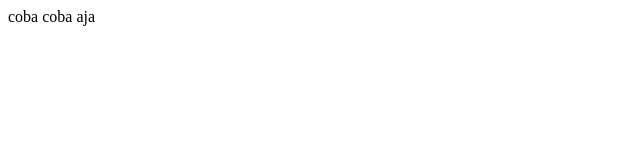
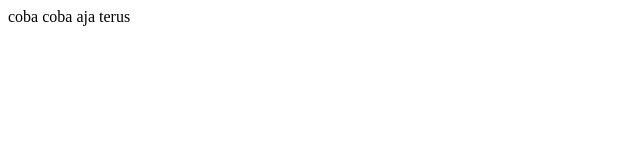
Before and after one commit to bintangprajudha/git-remote-test2, a plain HTML site: page coba.html in a window 1280 px wide. Shown: the full height of the page, 0-640 px from the left. Drawn offline with Linux system fonts and the light colour scheme.

Commit message:
menambah teks

```diff
--- a/coba.html
+++ b/coba.html
@@ -6,6 +6,6 @@
     <title>Document</title>
 </head>
 <body>
-    coba coba aja
+    coba coba aja terus
 </body>
 </html>
```
